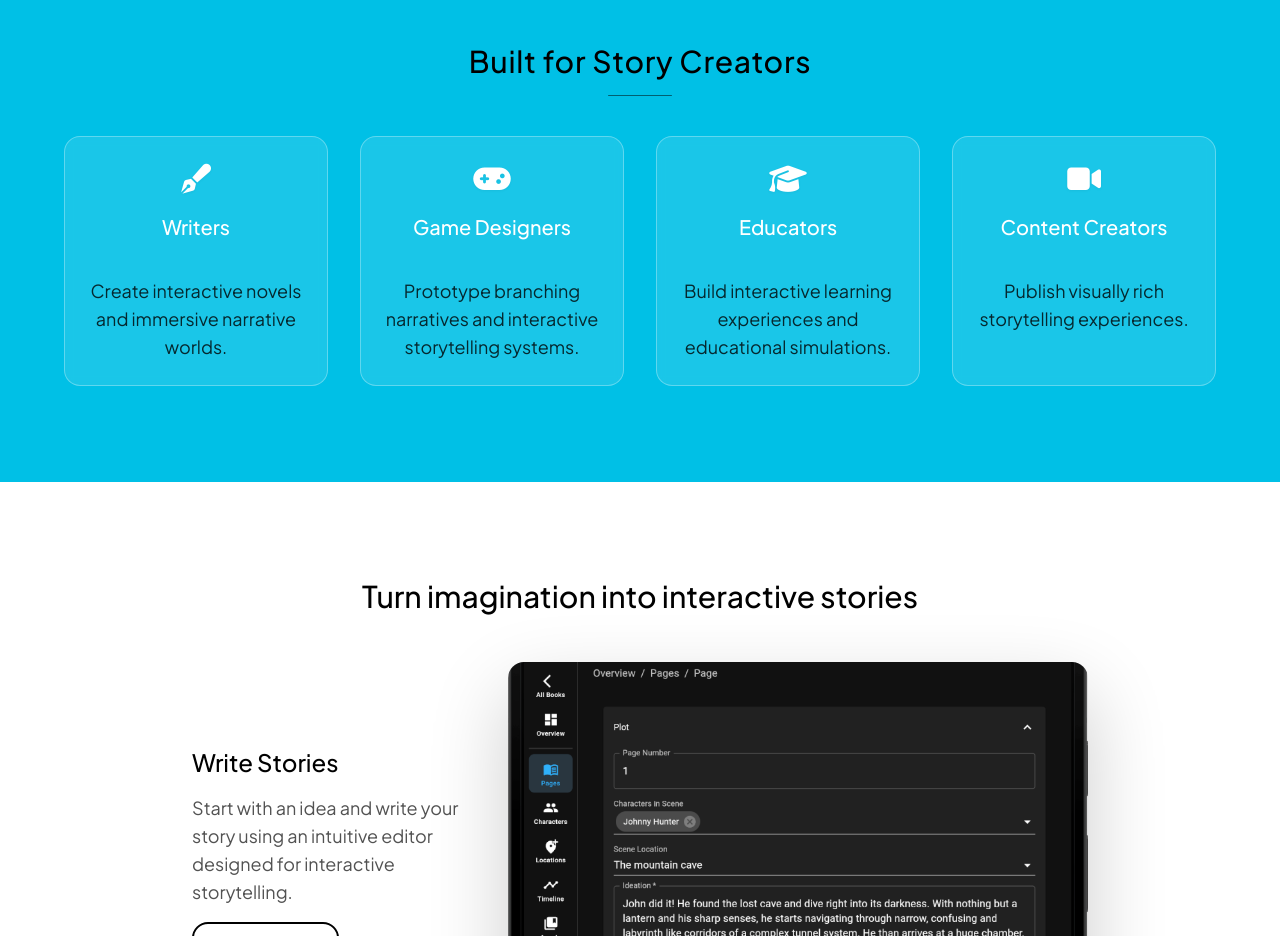
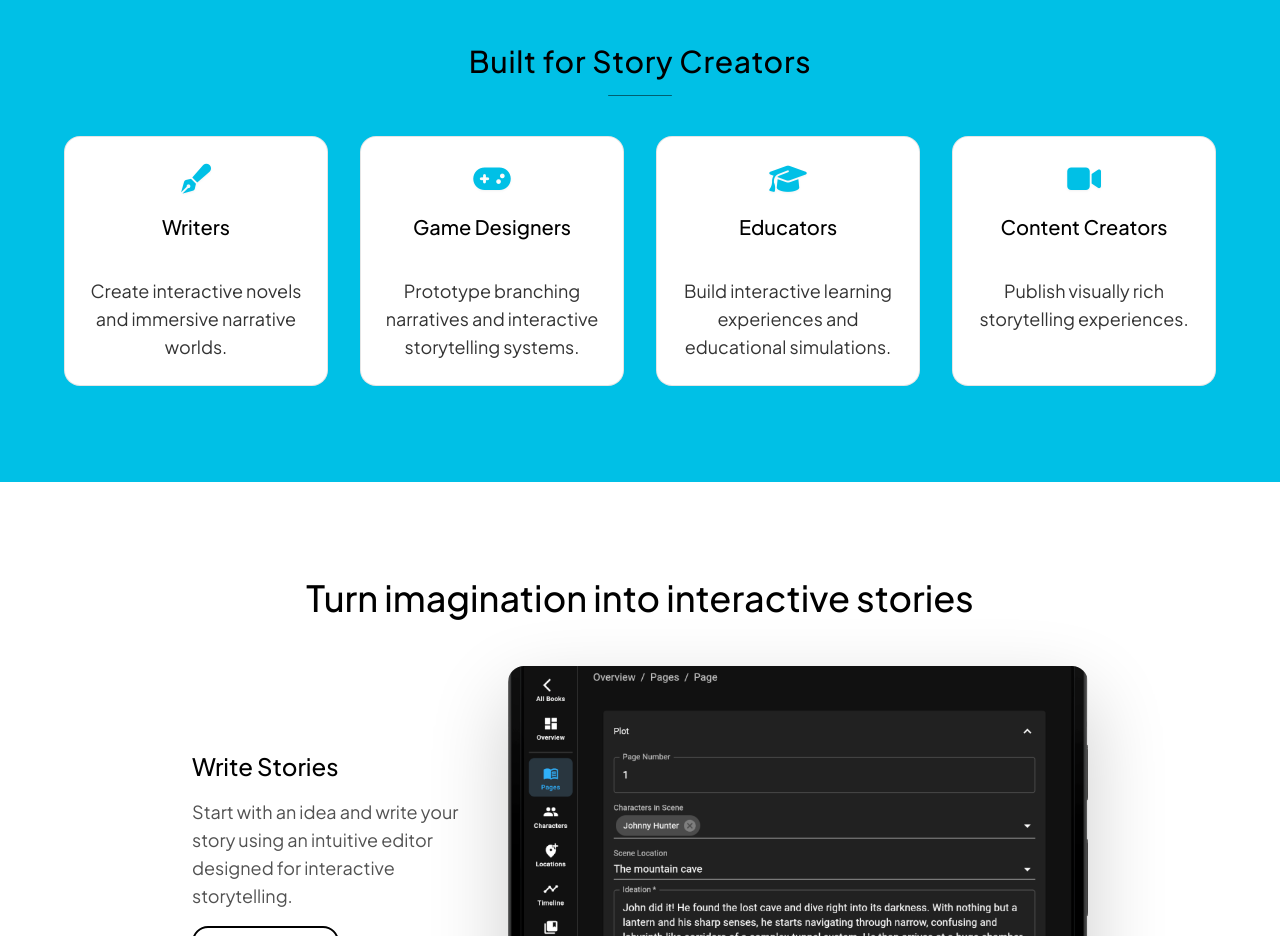
Before and after one commit to jcmarques/libell.us, a React (Vite) app: page / in a window 1280 px wide. Shown: the part 1900-2836 px from the top of the page. Built offline with nearby package versions, Linux system fonts and the light colour scheme.

Commit message:
Refactor styles in LibellLanding component to enhance visual appeal by updating border colors, text colors, and font sizes for better contrast and readability.

```diff
--- a/src/components/LibellLanding.tsx
+++ b/src/components/LibellLanding.tsx
@@ -506,10 +506,10 @@ export function LibellLanding() {
               ].map(({ title, description, icon }) => (
                 <div
                   key={title}
-                  className="group relative flex flex-col items-center rounded-2xl border border-white/30 bg-white/10 p-6 text-center backdrop-blur-sm transition-all duration-300 hover:border hover:border-white hover:bg-white/25 hover:shadow-[0_0_40px_rgba(255,255,255,0.25),0_0_24px_rgba(0,192,230,0.4)]"
+                  className="group relative flex flex-col items-center rounded-2xl border border-black/10 bg-white p-6 text-center backdrop-blur-sm transition-all duration-300 hover:border-black/20 hover:shadow-[0_0_40px_rgba(0,0,0,0.08),0_0_24px_rgba(0,192,230,0.15)]"
                 >
-                  <i className={`fa-solid ${icon} text-white mb-4 text-2xl md:text-3xl drop-shadow-sm`} aria-hidden />
-                  <h3 className="min-h-[2.75rem] text-lg font-medium text-white md:min-h-14 md:text-xl">{title}</h3>
+                  <i className={`fa-solid ${icon} text-[#00C0E6] mb-4 text-2xl md:text-3xl drop-shadow-sm`} aria-hidden />
+                  <h3 className="min-h-[2.75rem] text-lg font-medium text-black md:min-h-14 md:text-xl">{title}</h3>
                   <p className="mt-2 text-base leading-relaxed text-black/80 md:text-lg">{description}</p>
                 </div>
               ))}
@@ -523,7 +523,7 @@ export function LibellLanding() {
           className="bg-white px-4 py-16 md:px-12 md:py-24"
           data-node-id="1:184"
         >
-          <h2 className="text-center text-xl font-medium text-black md:text-2xl lg:text-3xl">
+          <h2 className="text-center text-2xl font-medium text-black md:text-3xl lg:text-4xl">
             Turn imagination into interactive stories
           </h2>
           <div className="mx-auto mt-12 max-w-4xl space-y-16">
```
